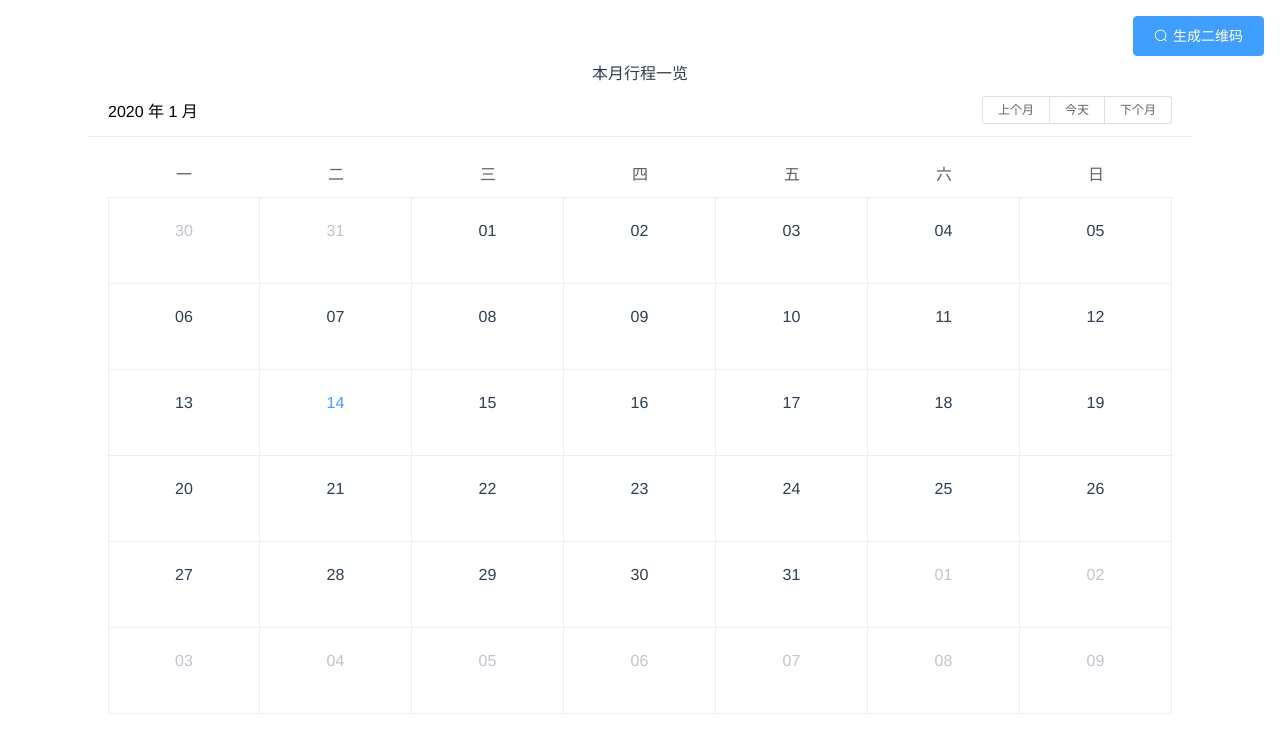
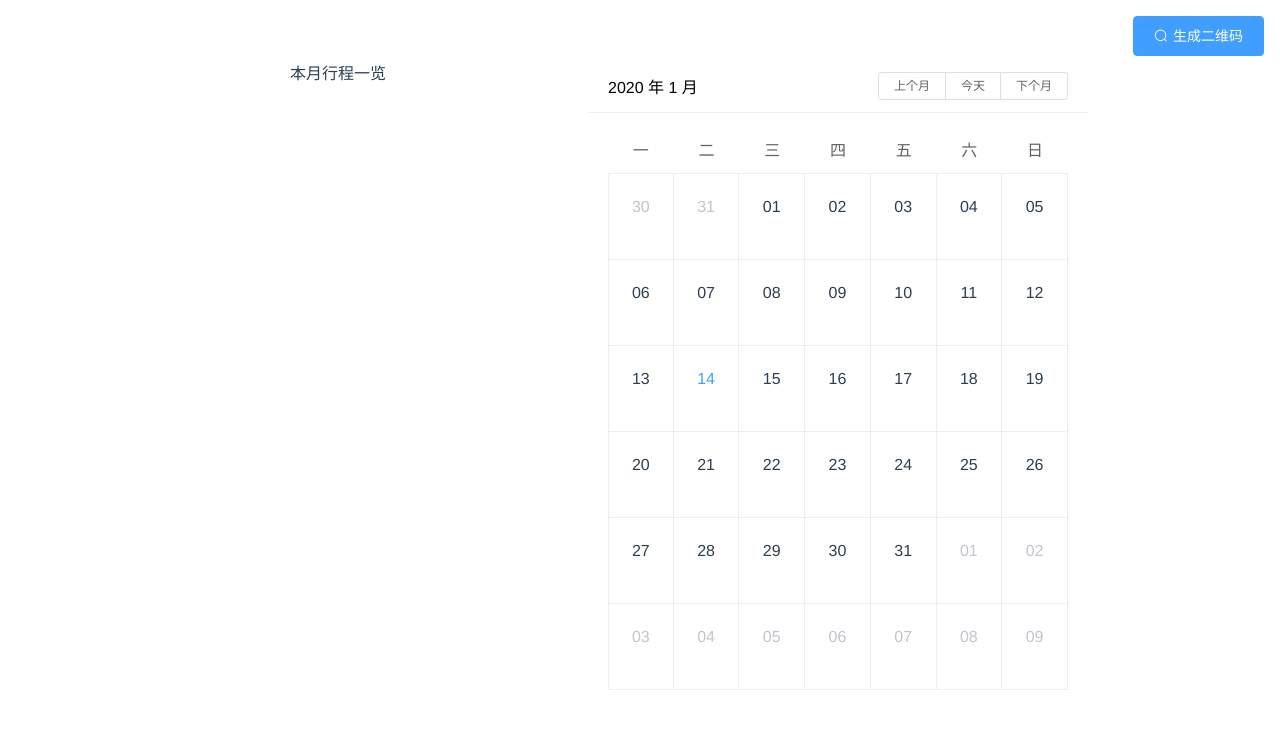
Before and after one commit to miles97/Self-discipline-Guide, a Vue app: page / in a window 1280 px wide. Shown: the top 752 px of the page. Built offline with nearby package versions, Linux system fonts and the light colour scheme.

Commit message:
加班55555稍微更新一丢丢哈

```diff
--- a/src/vue/home.vue
+++ b/src/vue/home.vue
@@ -6,8 +6,8 @@
       @click="showQRcode=true"
       class="prodQRcode"
     >生成二维码</el-button>
-    <div class="hello" @click="tourl('/timeline')">本月行程一览</div>
-    <el-calendar>
+    <div class="hello" @click="tourl('/timeline')" style="width:500px;">本月行程一览</div>
+    <el-calendar style="width:500px;">
       <template slot="dateCell" slot-scope="{date, data}">
         <p
           :class="data.isSelected ? 'is-selected' : ''"
@@ -15,6 +15,9 @@
         >{{ data.day.split('-').slice(2).join("") }} {{ data.isSelected ? '✔️' : ''}}{{datalist[data.day]||null}}</p>
       </template>
     </el-calendar>
+    <div class="showlog">
+      <h3>{{currentDate}}</h3>
+    </div>
     <el-dialog :visible.sync="showQRcode" width="30%" center>
       <qrcode :link="host + $route.path" :showQRcode="showQRcode" value="二维码生成"></qrcode>
     </el-dialog>
@@ -31,7 +34,8 @@ export default {
       value: new Date(),
       datalist: {}, //每天的待办事项，直接通过一个对象放置。使得数据格式直观易懂
       host: "miles97.github.io",
-      showQRcode: false
+      showQRcode: false,
+      currentDate: ""
     };
   },
   components: {
@@ -40,6 +44,7 @@ export default {
   },
   methods: {
     addItem(data) {
+      this.currentDate = data.day;
       Object.assign(this.datalist, { [data.day]: "XX行程" });
       console.log(this.datalist, this.datalist[data.day], data.day);
     },
@@ -56,6 +61,7 @@ export default {
 <style scoped>
 .main-wrap {
   margin: 2rem 5rem;
+  display: flex;
 }
 .is-selected {
   color: #1989fa;
```
